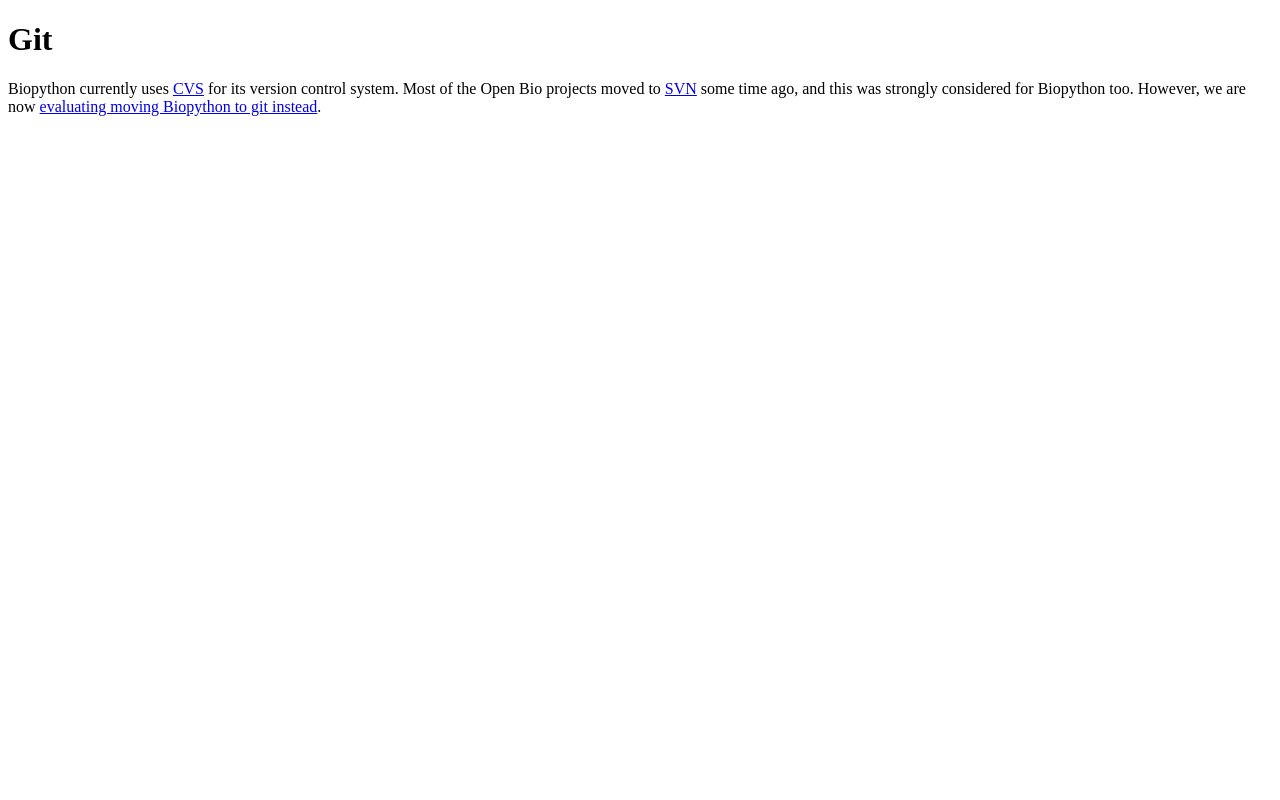
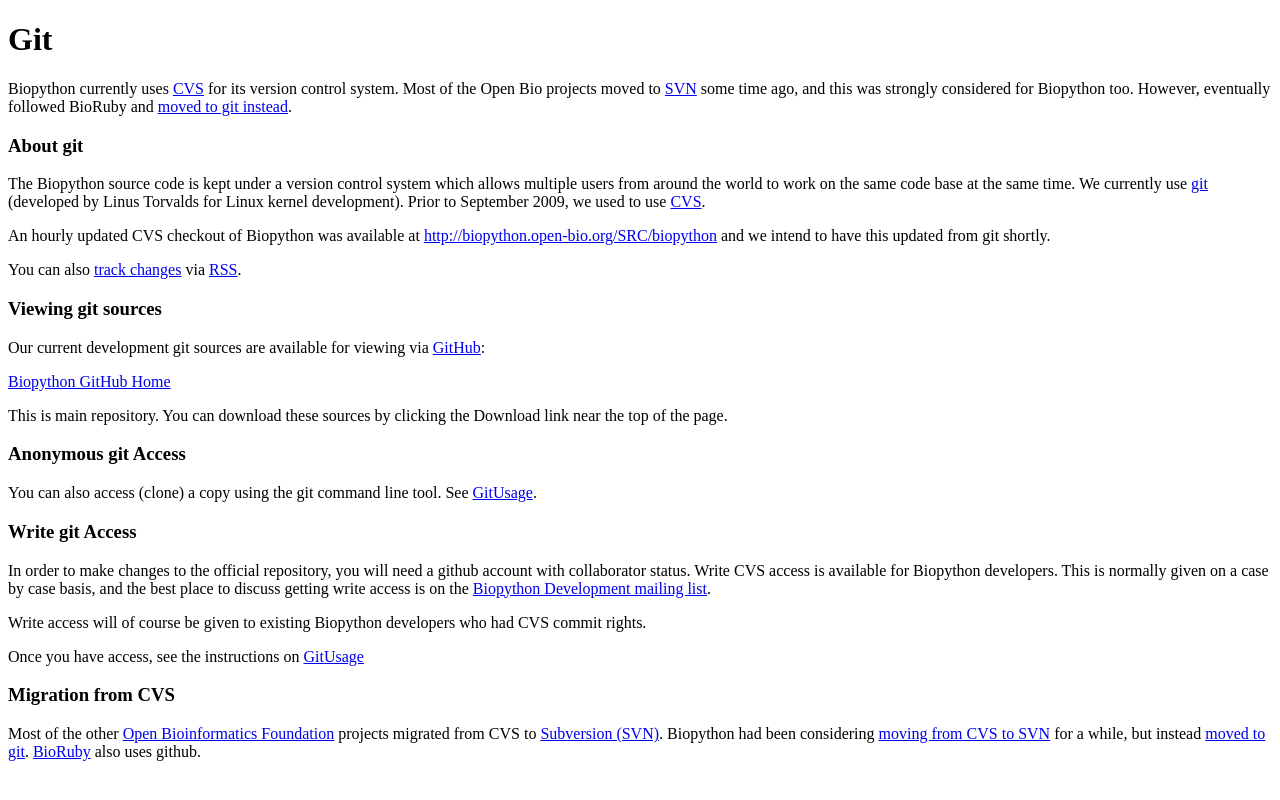
Before and after one commit to biopython/biopython.github.io, a Jekyll site: the page built from wiki/Git.md, in a window 1280 px wide. Shown: the top 800 px of the page. Built offline with Jekyll 4.4.1, drawn with Linux system fonts in a browser that asks for light colours.

Commit message:
Change to wiki page

```diff
--- a/wiki/Git.md
+++ b/wiki/Git.md
@@ -7,5 +7,61 @@ layout: wiki
 Biopython currently uses [CVS](CVS "wikilink") for its version control
 system. Most of the Open Bio projects moved to [SVN](SVN "wikilink")
 some time ago, and this was strongly considered for Biopython too.
-However, we are now [evaluating moving Biopython to git
+However, eventually followed BioRuby and [moved to git
 instead](GitMigration "wikilink").
+
+### About git
+
+The Biopython source code is kept under a version control system which
+allows multiple users from around the world to work on the same code
+base at the same time. We currently use
+[git](http://en.wikipedia.org/wiki/Git_%28software%29) (developed by
+Linus Torvalds for Linux kernel development). Prior to September 2009,
+we used to use [CVS](CVS "wikilink").
+
+An hourly updated CVS checkout of Biopython was available at
+<http://biopython.open-bio.org/SRC/biopython> and we intend to have this
+updated from git shortly.
+
+You can also [track
+changes](http://github.com/feeds/biopython/commits/biopython/master) via
+[RSS](wp:RSS_(file_format) "wikilink").
+
+### Viewing git sources
+
+Our current development git sources are available for viewing via
+[GitHub](http://github.com/):
+
+[Biopython GitHub Home](http://github.com/biopython/biopython)
+
+This is main repository. You can download these sources by clicking the
+Download link near the top of the page.
+
+### Anonymous git Access
+
+You can also access (clone) a copy using the git command line tool. See
+[GitUsage](GitUsage "wikilink").
+
+### Write git Access
+
+In order to make changes to the official repository, you will need a
+github account with collaborator status. Write CVS access is available
+for Biopython developers. This is normally given on a case by case
+basis, and the best place to discuss getting write access is on the
+[Biopython Development mailing
+list](mailto:biopython-dev@biopython.org).
+
+Write access will of course be given to existing Biopython developers
+who had CVS commit rights.
+
+Once you have access, see the instructions on
+[GitUsage](GitUsage "wikilink")
+
+### Migration from CVS
+
+Most of the other [Open Bioinformatics Foundation](http://open-bio.org)
+projects migrated from CVS to [Subversion (SVN)](SVN "wikilink").
+Biopython had been considering [moving from CVS to
+SVN](Subversion_migration "wikilink") for a while, but instead [moved to
+git](GitMigration "wikilink"). [BioRuby](http://bioruby.org) also uses
+github.
```
Also changed, not shown: 1 other file.
